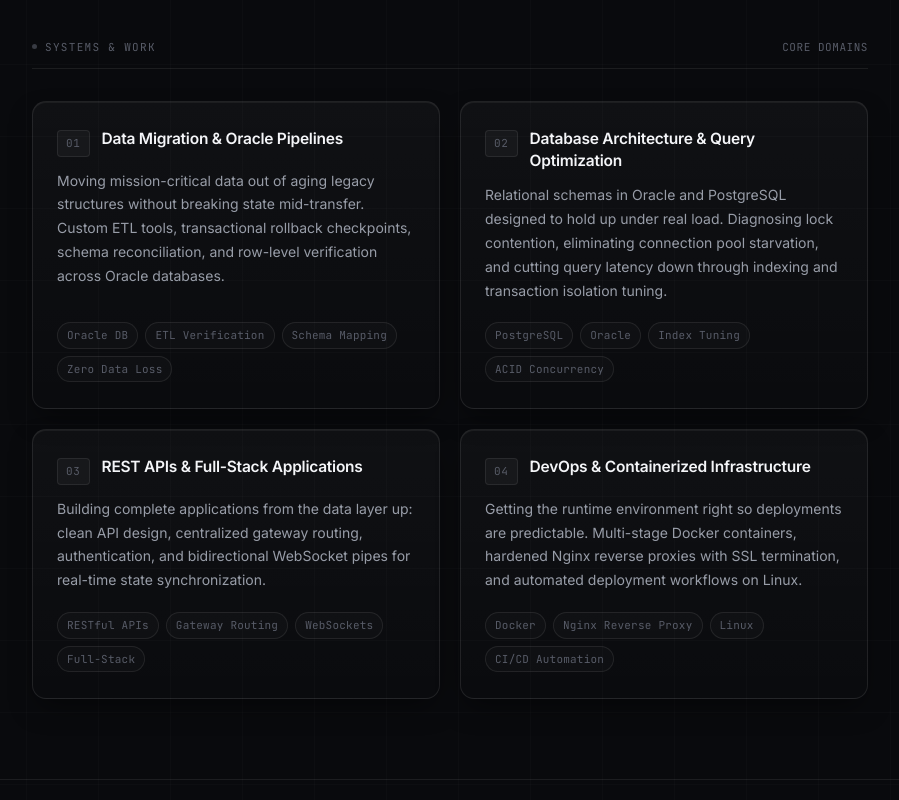
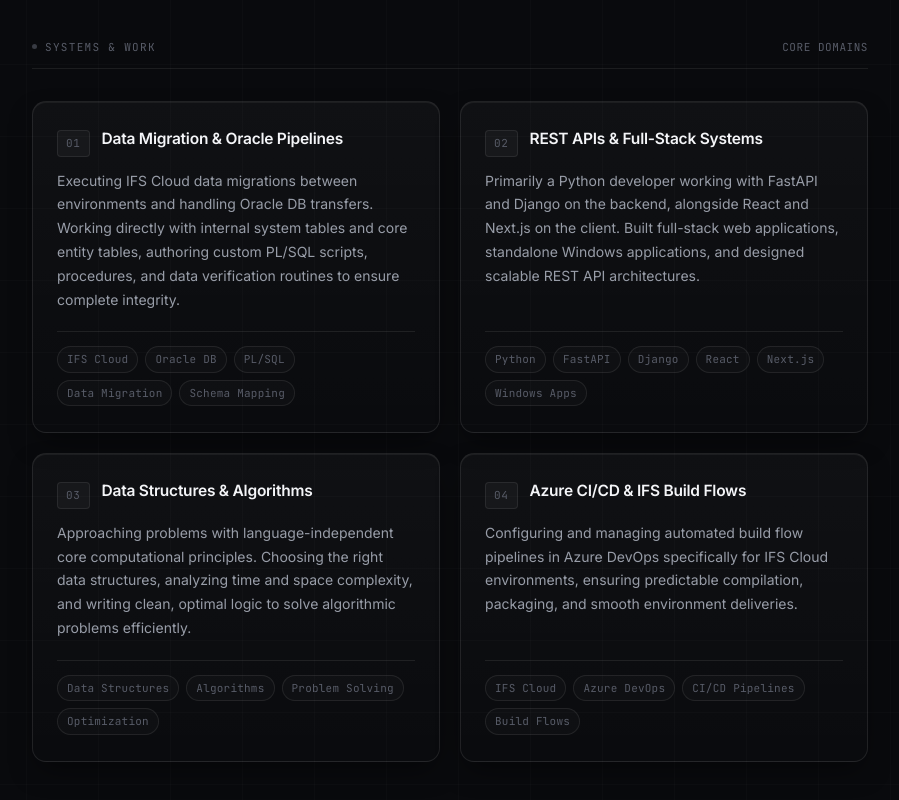
Before and after one commit to agnelVincent/agnel_Portfolio, a React (Vite) app in the folder agnelPortfolio/: page / in a window 1280 px wide. Shown: the part 1520-2320 px from the top of the page, without its empty margins (190-1089 px from the left). Built offline with nearby package versions, Linux system fonts and the light colour scheme.

Commit message:
edited tech section

```diff
--- a/agnelPortfolio/src/components/Footer.jsx
+++ b/agnelPortfolio/src/components/Footer.jsx
@@ -9,6 +9,7 @@ export default function Footer() {
         <div className="footer-links">
           <a href={socials.github} target="_blank" rel="noreferrer">GitHub ↗</a>
           <a href={socials.linkedin} target="_blank" rel="noreferrer">LinkedIn ↗</a>
+          <a href={socials.leetcode} target="_blank" rel="noreferrer">LeetCode ↗</a>
           <a href={socials.chess} target="_blank" rel="noreferrer">Chess.com ↗</a>
           <a href={`mailto:${socials.email}`}>Email ↗</a>
         </div>
--- a/agnelPortfolio/src/components/Systems.css
+++ b/agnelPortfolio/src/components/Systems.css
@@ -71,11 +71,21 @@
   flex: 1;
 }
 
+.sys-footer {
+  display: flex;
+  align-items: center;
+  justify-content: space-between;
+  gap: 12px;
+  flex-wrap: wrap;
+  margin-top: auto;
+  padding-top: 14px;
+  border-top: 1px solid var(--border);
+}
+
 .sys-tags {
   display: flex;
   flex-wrap: wrap;
   gap: 7px;
-  margin-top: auto;
 }
 
 .sys-tag {
@@ -94,6 +104,25 @@
   border-color: rgba(255, 255, 255, 0.14);
 }
 
+.sys-link {
+  display: inline-flex;
+  align-items: center;
+  gap: 5px;
+  font-size: 11.5px;
+  color: var(--text-2);
+  padding: 3px 10px;
+  border-radius: 4px;
+  background: rgba(255, 255, 255, 0.04);
+  border: 1px solid var(--border);
+  transition: all 180ms ease;
+}
+
+.sys-link:hover {
+  color: var(--text-1);
+  border-color: var(--border-hover);
+  background: rgba(255, 255, 255, 0.08);
+}
+
 @media (max-width: 740px) {
   .systems-grid {
     grid-template-columns: 1fr;
--- a/agnelPortfolio/src/components/Systems.jsx
+++ b/agnelPortfolio/src/components/Systems.jsx
@@ -5,26 +5,26 @@ const items = [
   {
     num: '01',
     title: 'Data Migration & Oracle Pipelines',
-    body: 'Moving mission-critical data out of aging legacy structures without breaking state mid-transfer. Custom ETL tools, transactional rollback checkpoints, schema reconciliation, and row-level verification across Oracle databases.',
-    tags: ['Oracle DB', 'ETL Verification', 'Schema Mapping', 'Zero Data Loss'],
+    body: 'Executing IFS Cloud data migrations between environments and handling Oracle DB transfers. Working directly with internal system tables and core entity tables, authoring custom PL/SQL scripts, procedures, and data verification routines to ensure complete integrity.',
+    tags: ['IFS Cloud', 'Oracle DB', 'PL/SQL', 'Data Migration', 'Schema Mapping'],
   },
   {
     num: '02',
-    title: 'Database Architecture & Query Optimization',
-    body: 'Relational schemas in Oracle and PostgreSQL designed to hold up under real load. Diagnosing lock contention, eliminating connection pool starvation, and cutting query latency down through indexing and transaction isolation tuning.',
-    tags: ['PostgreSQL', 'Oracle', 'Index Tuning', 'ACID Concurrency'],
+    title: 'REST APIs & Full-Stack Systems',
+    body: 'Primarily a Python developer working with FastAPI and Django on the backend, alongside React and Next.js on the client. Built full-stack web applications, standalone Windows applications, and designed scalable REST API architectures.',
+    tags: ['Python', 'FastAPI', 'Django', 'React', 'Next.js', 'Windows Apps'],
   },
   {
     num: '03',
-    title: 'REST APIs & Full-Stack Applications',
-    body: 'Building complete applications from the data layer up: clean API design, centralized gateway routing, authentication, and bidirectional WebSocket pipes for real-time state synchronization.',
-    tags: ['RESTful APIs', 'Gateway Routing', 'WebSockets', 'Full-Stack'],
+    title: 'Data Structures & Algorithms',
+    body: 'Approaching problems with language-independent core computational principles. Choosing the right data structures, analyzing time and space complexity, and writing clean, optimal logic to solve algorithmic problems efficiently.',
+    tags: ['Data Structures', 'Algorithms', 'Problem Solving', 'Optimization'],
   },
   {
     num: '04',
-    title: 'DevOps & Containerized Infrastructure',
-    body: 'Getting the runtime environment right so deployments are predictable. Multi-stage Docker containers, hardened Nginx reverse proxies with SSL termination, and automated deployment workflows on Linux.',
-    tags: ['Docker', 'Nginx Reverse Proxy', 'Linux', 'CI/CD Automation'],
+    title: 'Azure CI/CD & IFS Build Flows',
+    body: 'Configuring and managing automated build flow pipelines in Azure DevOps specifically for IFS Cloud environments, ensuring predictable compilation, packaging, and smooth environment deliveries.',
+    tags: ['IFS Cloud', 'Azure DevOps', 'CI/CD Pipelines', 'Build Flows'],
   },
 ]
 
@@ -53,6 +53,7 @@ export default function Systems() {
 
               <p className="sys-desc">{item.body}</p>
 
+              <div className="sys-footer">
                 <div className="sys-tags mono">
                   {item.tags.map((tag) => (
                     <span key={tag} className="sys-tag">
@@ -61,6 +62,7 @@ export default function Systems() {
                   ))}
                 </div>
               </div>
+            </div>
           ))}
         </div>
       </div>
--- a/agnelPortfolio/src/data/Socials.js
+++ b/agnelPortfolio/src/data/Socials.js
@@ -1,6 +1,7 @@
 export const socials = {
   github: 'https://github.com/agnelVincent/',
   linkedin: 'https://www.linkedin.com/in/agnel-vincent-24079b32b/',
+  leetcode: 'https://leetcode.com/u/agnelVincent__/',
   instagram: 'https://www.instagram.com/ag.nelll/',
   chess: 'https://www.chess.com/member/agnelVincent',
   email: 'agnelvincent779@gmail.com',
```
Lines whose indentation alone changed are shown as unchanged.
